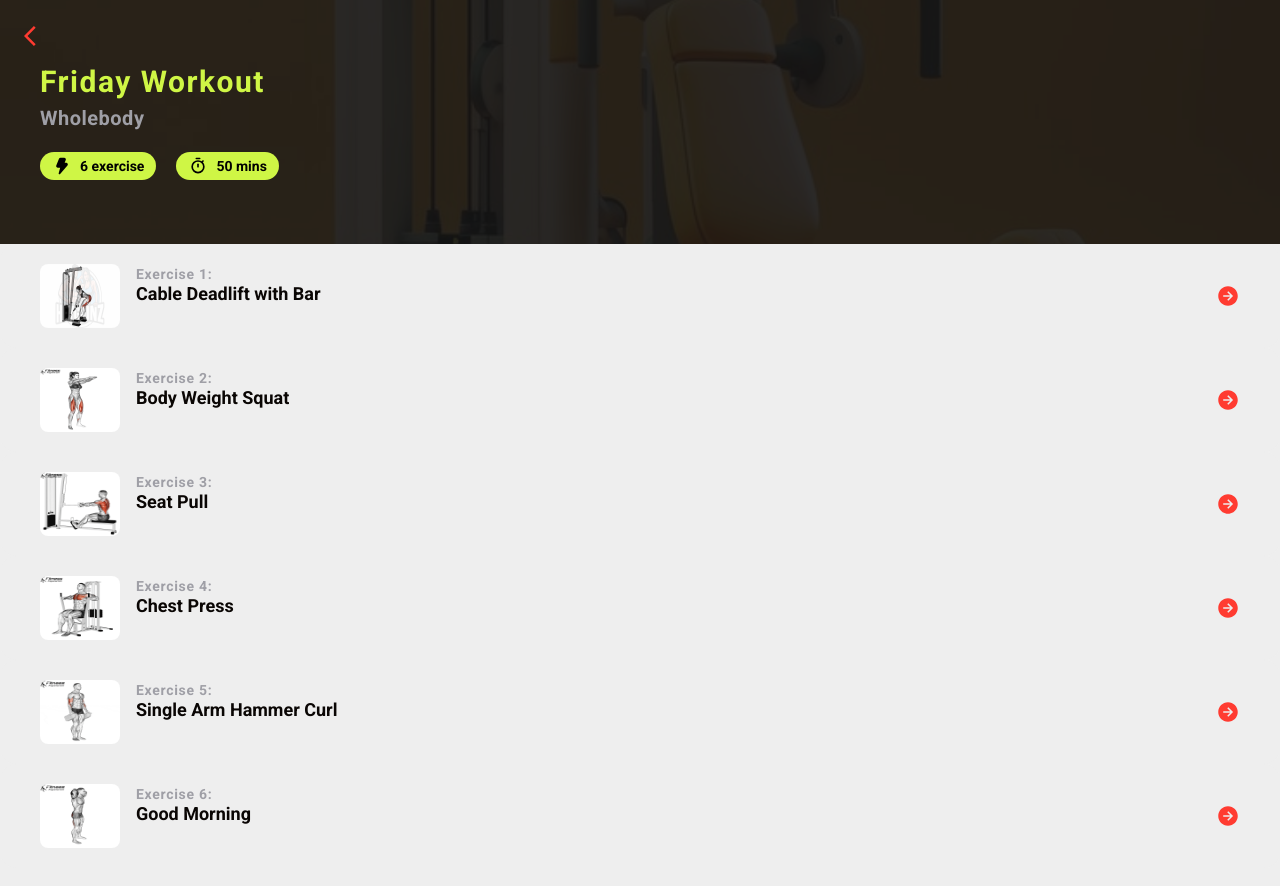
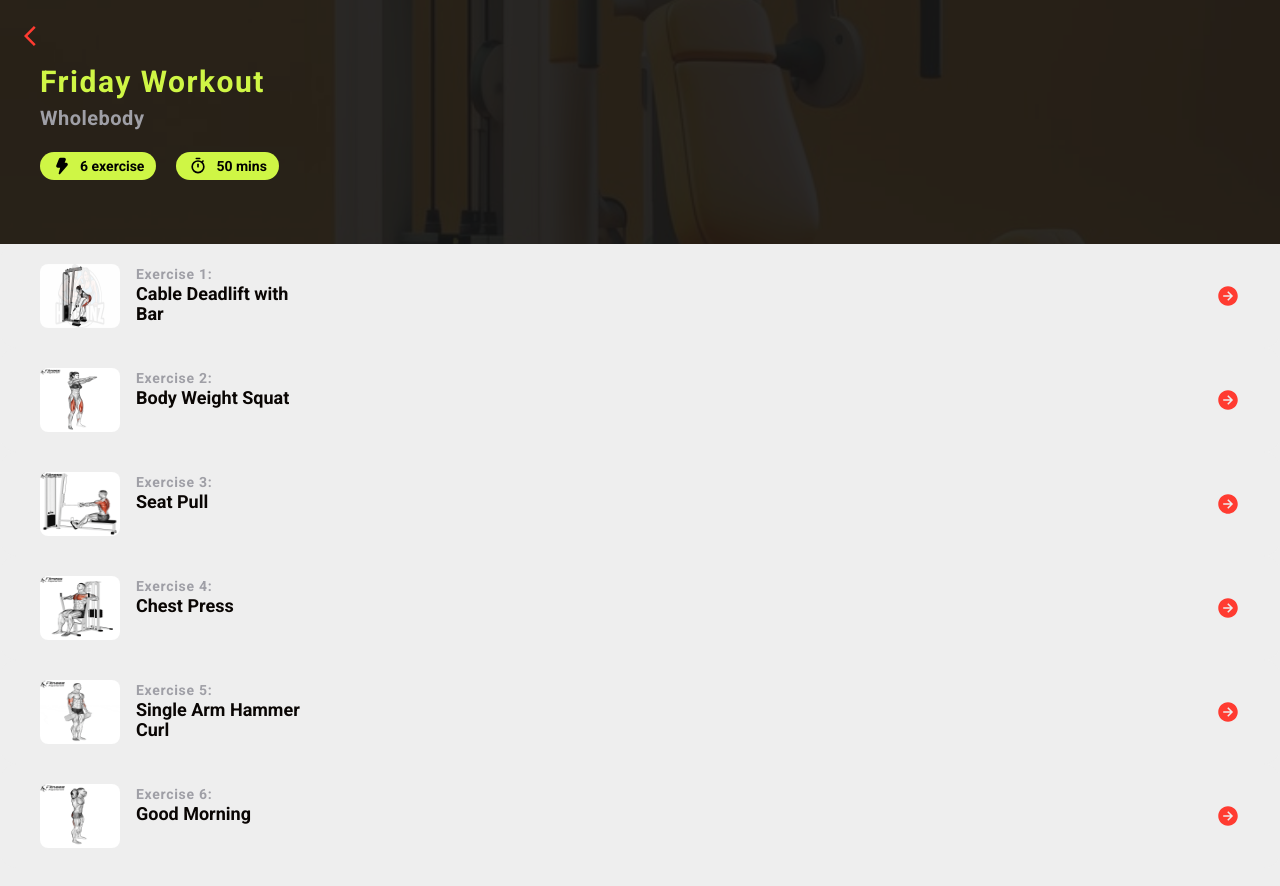
Before and after one commit to anderutan/home-workout-plan, a React (Vite) app: page /Friday in a window 1280 px wide. Shown: the top 886 px of the page. Built offline with nearby package versions, Linux system fonts and the light colour scheme.

Commit message:
update data and design

```diff
--- a/src/components/WorkoutList.jsx
+++ b/src/components/WorkoutList.jsx
@@ -43,7 +43,7 @@ export default function WorkoutList() {
                   Exercise {index + 1}:
                 </p>
                 <p
-                  className={`text-lg font-bold leading-5 mr-2 ${
+                  className={`text-lg font-bold leading-5 w-[170px] ${
                     isHover === index ? 'text-white' : 'text-f-main'
                   }`}
                 >
--- a/src/workout.json
+++ b/src/workout.json
@@ -207,7 +207,7 @@
         "name": "Single Leg Cable Bend Kickback",
         "weightFather": 1,
         "weightMother": 1,
-        "tool": "",
+        "tool": "Ankle Strap",
         "sets": 3,
         "reps": 12,
         "rest": 40,
```
